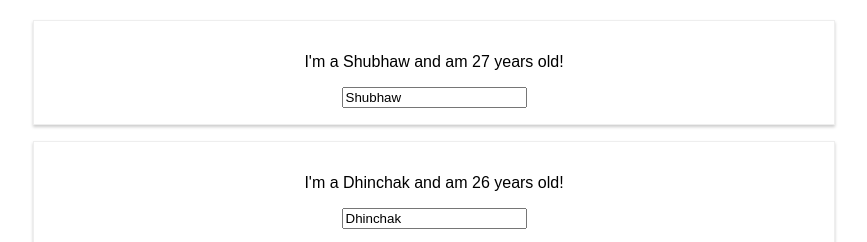
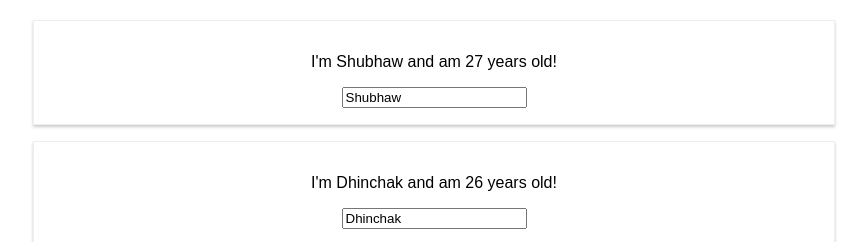
Before and after one commit to shubhaw/react-complete-guide, a React (Create React App) app: page / in a window 1280 px wide. Both pictures are taken after a click on the button "Toggle Persons". Shown: the part 158-400 px from the top of the page, without its empty margins (206-1073 px from the left). Built offline with nearby package versions, Linux system fonts and the light colour scheme.

Commit message:
lecture 57, 58 & 59 (section 4 complete)

```diff
--- a/src/App.js
+++ b/src/App.js
@@ -5,8 +5,8 @@
 class App extends Component {
   state = {
     persons: [
-      { name: 'Shubhaw', age: '27' },
-      { name: 'Dhinchak', age: '26' }
+      { id: 'abc', name: 'Shubhaw', age: '27' },
+      { id: 'pqr', name: 'Dhinchak', age: '26' }
     ],
     showPersons: false
   };
@@ -20,12 +20,31 @@
     });
   }
 
-  nameChangeHandler = (event) => {
+  deletePersonHandler = (personIndex) => {
+    // const persons = this.state.persons; //mutable, the reference of the state.persons array is assigned to persons.
+    // const persons = this.state.persons.slice(); //immutable but old. a new copy of state.persons array is assigned to persons.
+    const persons = [...this.state.persons]; //immutable and currently being extensively used.
+
+    persons.splice(personIndex, 1);
+    this.setState({persons: persons});
+  };
+
+  nameChangeHandler = (event, id) => {
+    const personIndex = this.state.persons.findIndex(p => {
+      return p.id === id;
+    });
+
+    const person = {
+      ...this.state.persons[personIndex]
+    };
+
+    person.name = event.target.value;
+
+    const persons = [...this.state.persons];
+    persons[personIndex] = person;
+
     this.setState({
-      persons: [
-        { name: 'Shubhaw', age: 27 },
-        { name: event.target.value, age: 26 }
-      ]
+      persons: persons
     });
   }
 
@@ -53,9 +72,15 @@
       persons = (
         <div>
           {
-            this.state.persons.map(person => {
+            this.state.persons.map( (person, index) => {
               return (
-                <Person name={person.name} age={person.age} />
+                <Person
+                  click={() => this.deletePersonHandler(index)}
+                  name={person.name}
+                  age={person.age}
+                  key={person.id}
+                  change={(event) => this.nameChangeHandler(event, person.id)}
+                />
               )
             })
           }
--- a/src/Person/Person.js
+++ b/src/Person/Person.js
@@ -5,7 +5,7 @@
 const person = (props) => {
     return (
         <div className='Person'>
-            <p onClick={props.click}>I'm a {props.name} and am {props.age} years old!</p>
+            <p onClick={props.click}>I'm {props.name} and am {props.age} years old!</p>
             <p>{props.children}</p>
             <input type="text" onChange={props.change} value={props.name} />
         </div>
```
